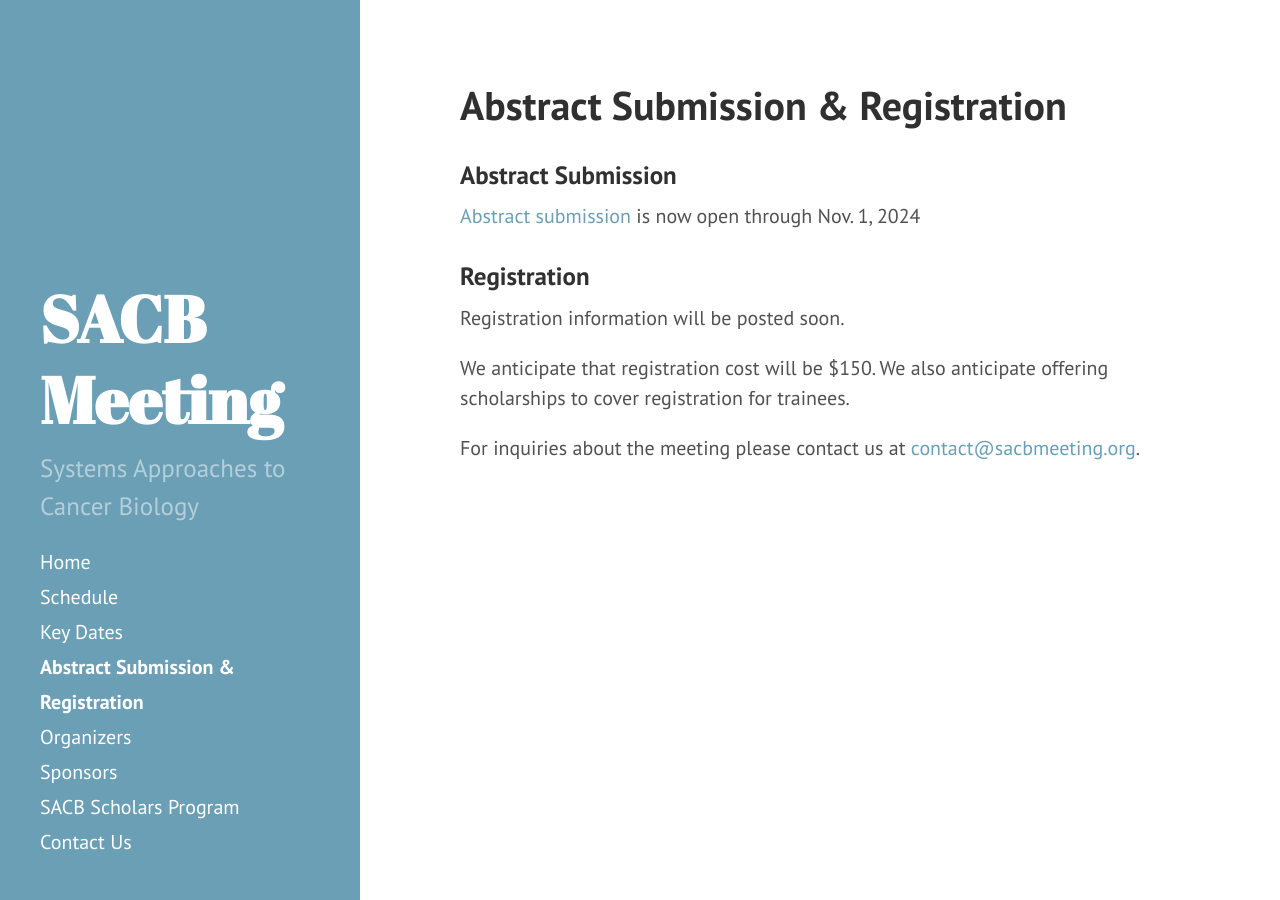
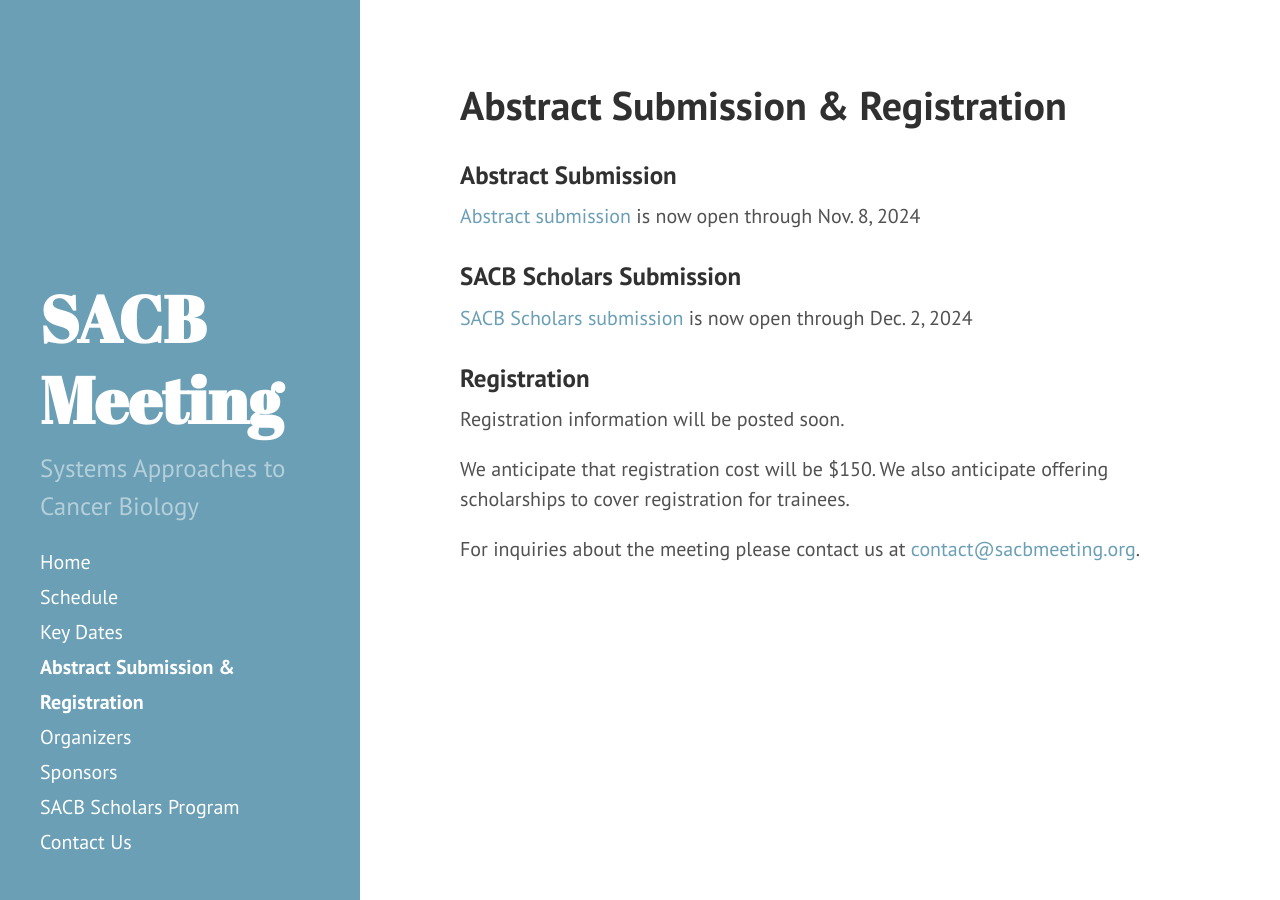
Before and after one commit to AECCSB/sacb-meeting, a Jekyll site: the page built from registration-abstract-submission.md, in a window 1280 px wide. Built offline with Jekyll 4.4.1, drawn with Linux system fonts in a browser that asks for light colours.

Commit message:
Update registration-abstract-submission.md

```diff
--- a/registration-abstract-submission.md
+++ b/registration-abstract-submission.md
@@ -5,7 +5,11 @@ layout: page
 
 ### Abstract Submission
 
-[Abstract submission](https://forms.gle/UXhGmTXK7HDtKi9p9) is now open through Nov. 1, 2024
+[Abstract submission](https://forms.gle/UXhGmTXK7HDtKi9p9) is now open through Nov. 8, 2024
+
+### SACB Scholars Submission
+
+[SACB Scholars submission](https://forms.gle/UXhGmTXK7HDtKi9p9) is now open through Dec. 2, 2024
 
 ### Registration
 
```
